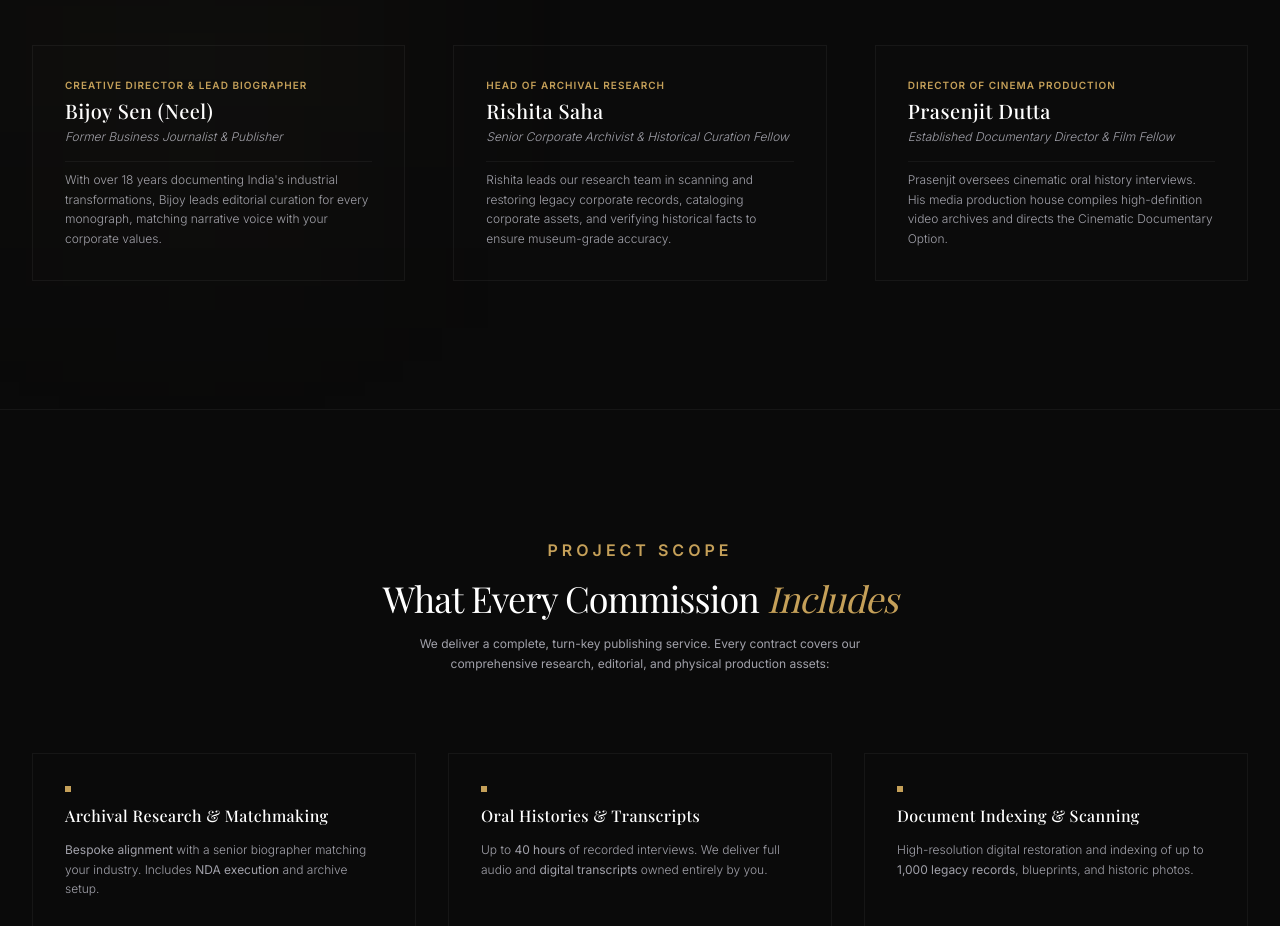
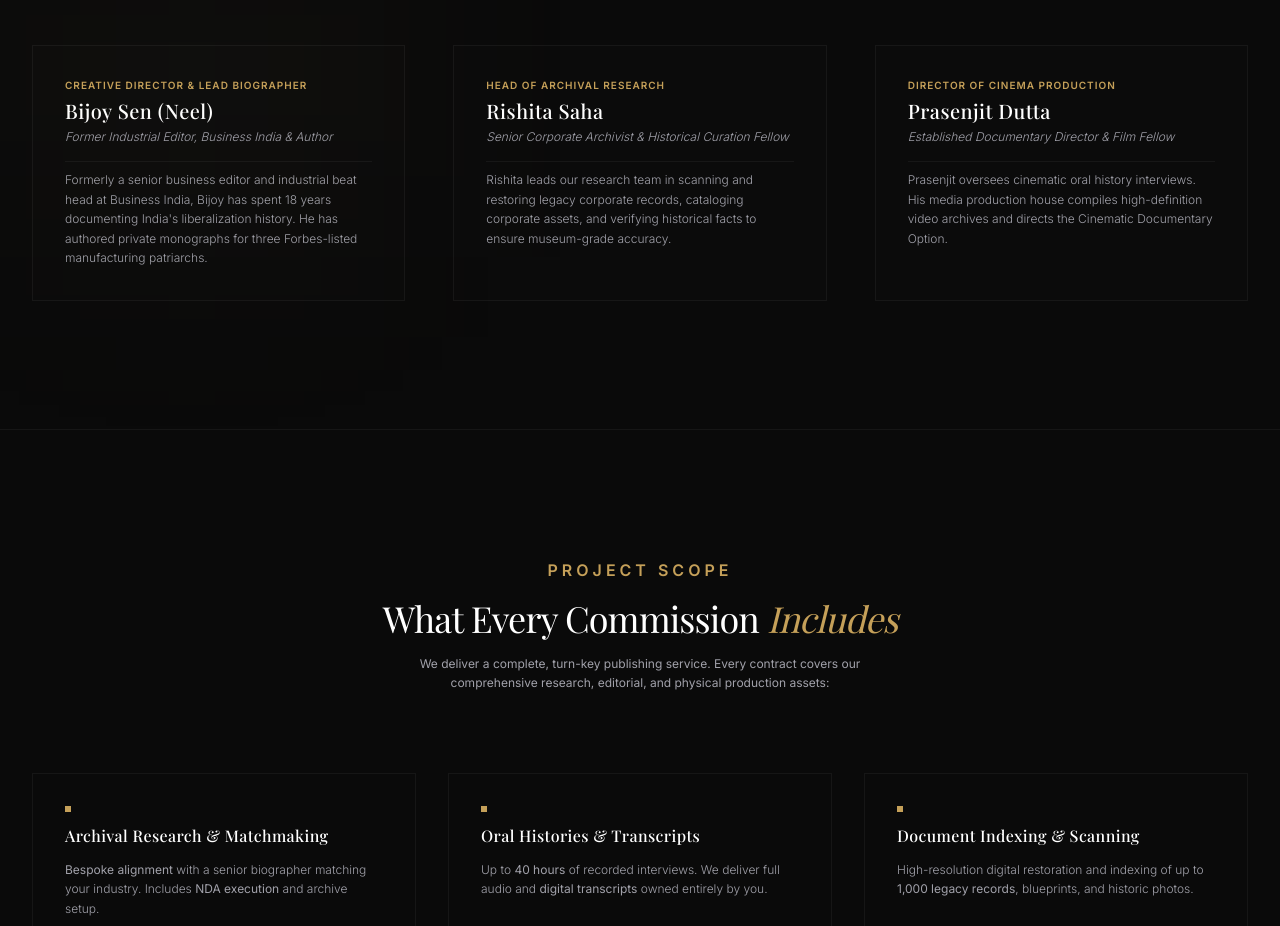
Before and after one commit to webgurdians/Imprint-Legacy, a Next.js app: page /founder-book in a window 1280 px wide. Shown: the part 4060-4986 px from the top of the page. Built offline with nearby package versions, Linux system fonts and the light colour scheme; no server answers; a web font is replaced by a local one.

Commit message:
brand: upgrade Bijoy Sen (Neel)'s biography and credentials

```diff
--- a/app/founder-book/page.tsx
+++ b/app/founder-book/page.tsx
@@ -456,8 +456,8 @@ export default function FounderBook() {
               {
                 name: "Bijoy Sen (Neel)",
                 role: "Creative Director & Lead Biographer",
-                credentials: "Former Business Journalist & Publisher",
-                bio: "With over 18 years documenting India's industrial transformations, Bijoy leads editorial curation for every monograph, matching narrative voice with your corporate values.",
+                credentials: "Former Industrial Editor, Business India & Author",
+                bio: "Formerly a senior business editor and industrial beat head at Business India, Bijoy has spent 18 years documenting India's liberalization history. He has authored private monographs for three Forbes-listed manufacturing patriarchs.",
               },
               {
                 name: "Rishita Saha",
```
